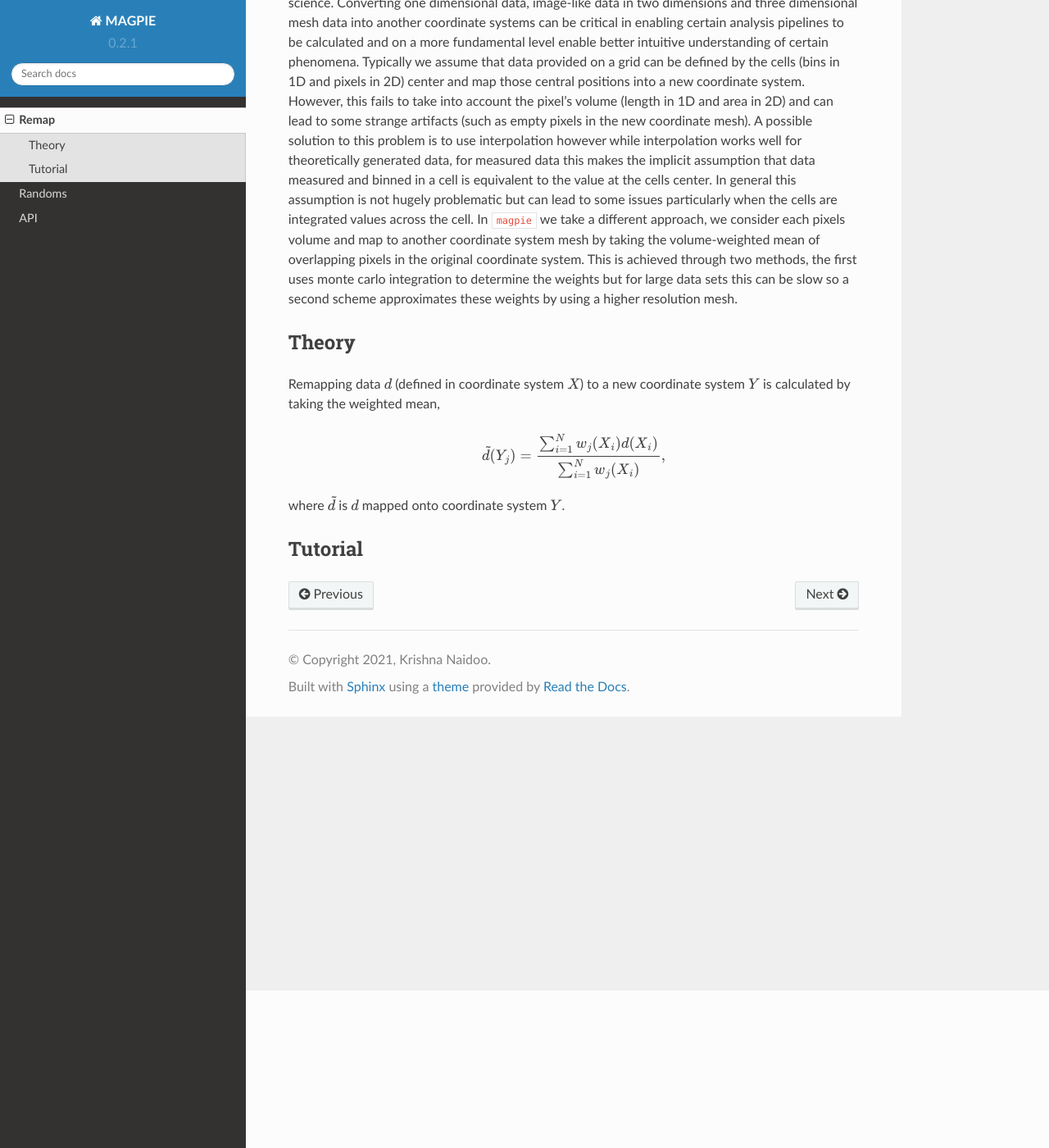
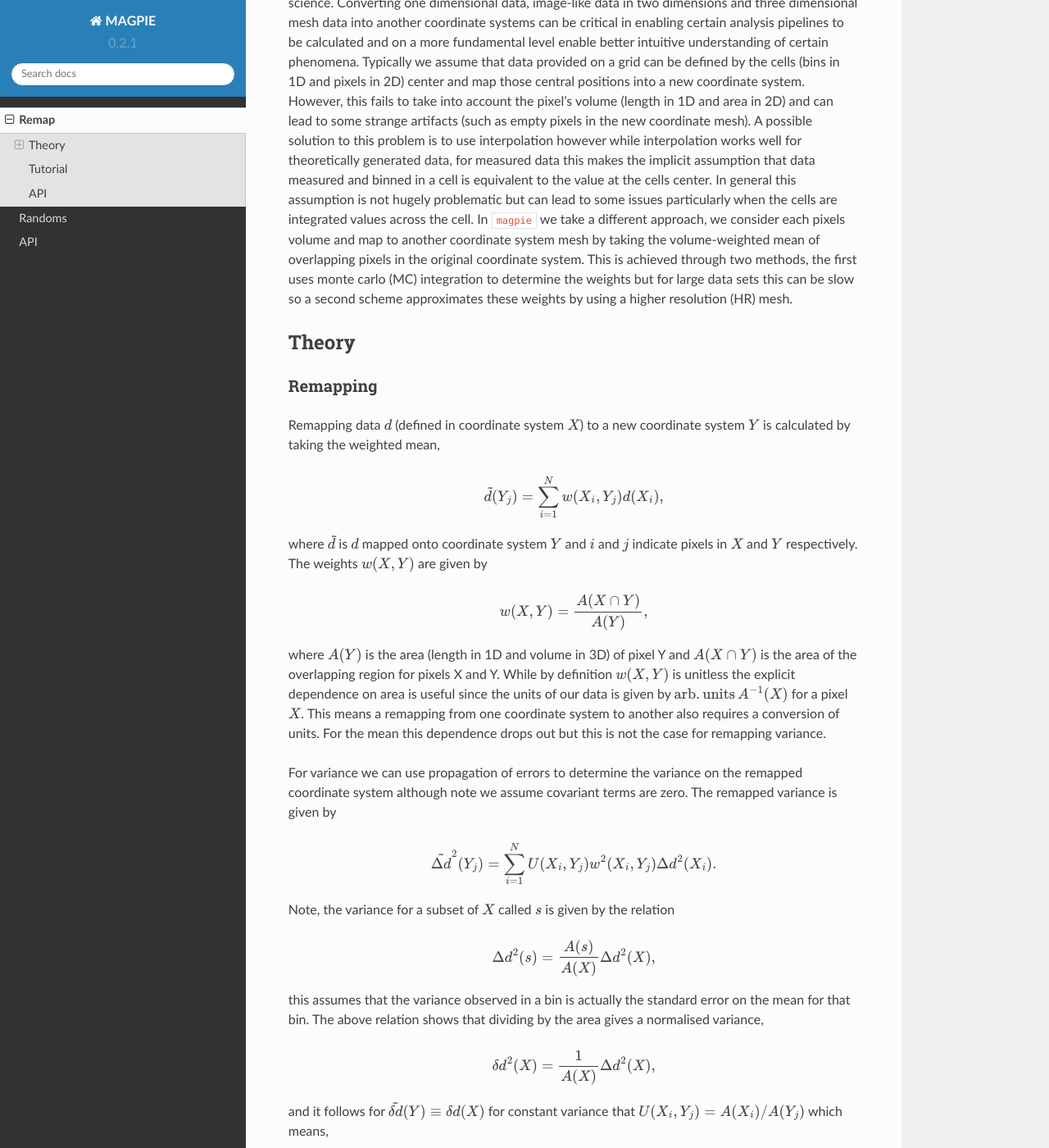
Before and after one commit to knaidoo29/magpie, a Sphinx documentation site: the page built from docs/source/remap_index.rst, in a window 1280 px wide and 1400 px high, scrolled down 192 px. Shown: the whole window at 82% size. Built offline with Sphinx 7.4.7 and the Read the Docs theme 2.0.0, drawn with Linux system fonts in a browser that asks for light colours; some of the changed text lies outside the part shown.

Commit message:
added documentation on remapping theory and installation via pip and conda

```diff
--- a/docs/source/remap_index.rst
+++ b/docs/source/remap_index.rst
@@ -19,21 +19,94 @@
 values across the cell. In ``magpie`` we take a different approach, we consider each
 pixels volume and map to another coordinate system mesh by taking the volume-weighted
 mean of overlapping pixels in the original coordinate system. This is achieved through
-two methods, the first uses monte carlo integration to determine the weights but
+two methods, the first uses monte carlo (MC) integration to determine the weights but
 for large data sets this can be slow so a second scheme approximates these weights
-by using a higher resolution mesh.
+by using a higher resolution (HR) mesh.
 
 Theory
 ======
+
+Remapping
+---------
 
 Remapping data :math:`d` (defined in coordinate system :math:`X`) to a new coordinate
 system :math:`Y` is calculated by taking the weighted mean,
 
 .. math::
 
-  \tilde{d}(Y_{j}) = \frac{\sum_{i=1}^{N}w_{j}(X_{i})d(X_{i})}{\sum_{i=1}^{N}w_{j}(X_{i})},
+  \tilde{d}(Y_{j}) = \sum_{i=1}^{N}w(X_{i}, Y_{j})d(X_{i}),
 
-where :math:`\tilde{d}` is :math:`d` mapped onto coordinate system :math:`Y`.
+where :math:`\tilde{d}` is :math:`d` mapped onto coordinate system :math:`Y` and
+:math:`i` and :math:`j` indicate pixels in  :math:`X` and :math:`Y` respectively.
+The weights :math:`w(X, Y)` are given by
+
+.. math::
+
+  w(X, Y) = \frac{A(X\cap Y)}{A(Y)},
+
+where :math:`A(Y)` is the area (length in 1D and volume in 3D) of pixel Y and :math:`A(X\cap Y)`
+is the area of the overlapping region for pixels X and Y. While by definition :math:`w(X, Y)`
+is unitless the explicit dependence on area is useful since the units of our data
+is given by :math:`{\rm arb. units}\, A^{-1}(X)` for a pixel :math:`X`. This means
+a remapping from one coordinate system to another also requires a conversion of units.
+For the mean this dependence drops out but this is not the case for remapping variance.
+
+For variance we can use propagation of errors to determine the variance on the
+remapped coordinate system although note we assume covariant terms are zero. The
+remapped variance is given by
+
+.. math::
+
+  \tilde{\Delta d}^{2}(Y_{j}) = \sum_{i=1}^{N}U(X_{i}, Y_{j})w^{2}(X_{i}, Y_{j})\Delta d^{2}(X_{i}).
+
+Note, the variance for a subset of :math:`X` called :math:`s` is given by the relation
+
+.. math::
+
+  \Delta d^{2} (s) = \frac{A(s)}{A(X)}\Delta d^{2}(X),
+
+this assumes that the variance observed in a bin is actually the standard error on
+the mean for that bin. The above relation shows that dividing by the area gives a
+normalised variance,
+
+.. math::
+
+  \delta d^{2}(X) = \frac{1}{A(X)}\Delta d^{2}(X),
+
+and it follows for :math:`\tilde{\delta d}(Y)\equiv\delta d(X)` for constant variance
+that :math:`U(X_{i}, Y_{j})=A(X_{i})/A(Y_{j})` which means,
+
+.. math::
+
+  \tilde{\Delta d}^{2}(Y_{j}) = \sum_{i=1}^{N}\frac{A(X_{i})}{A(Y_{j})}w^{2}(X_{i}, Y_{j})\Delta d^{2}(X_{i}).
+
+Weight Calculation
+------------------
+
+Monte-Carlo Method
+^^^^^^^^^^^^^^^^^^
+
+Weights are computed by monte carlo integration -- random points are distributed
+equally in each pixel :math:`Y` and the weights are simply the normalised counts
+which fall into pixels in :math:`X`.
+
+Higher-Resolution Method
+^^^^^^^^^^^^^^^^^^^^^^^^
+
+A higher resolution mesh, determined by some input integer factor :math:`N_{H}`,
+is constructed. This means for the new coordinate system :math:`Y` there are :math:`N_{H}`
+HR pixels in each of the coordinate dimensions. The weights are simply given by
+
+.. math::
+
+  w(X_{i}, Y_{j}) = \frac{1}{A(Y_{j})}\sum_{k=1}^{N_{H}^{D}} A(y_{k})S(y_{k}, X_{i})
+
+where :math:`D` is the dimension of the coordinate system, :math:`y` indicates pixels
+in the higher resolution mesh and :math:`S(y_{k}, X_{i})=1` if the pixel center for
+:math:`y` is within :math:`X_{i}` and :math:`0` otherwise.
 
 Tutorial
 ========
+
+API
+===
```
Also changed, not shown: README.md (+69 -180 lines), docs/source/index.rst (+20 -2 lines), 3 other files.
